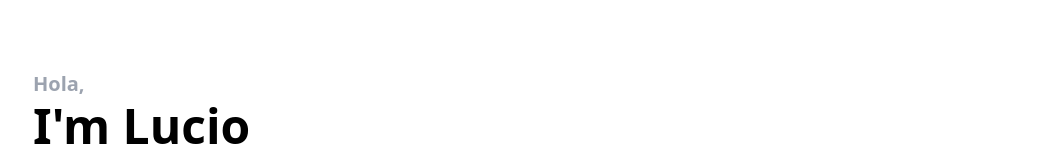
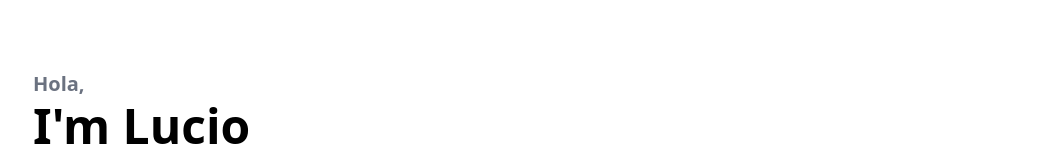
Before and after one commit to luciovilla/luciovilla.com, a Next.js app: page / in a window 1280 px wide. Shown: the part 190-349 px from the top of the page, without its empty margins (127-1166 px from the left). Built offline with nearby package versions, Linux system fonts and the light colour scheme.

Commit message:
increast contrast

```diff
--- a/components/Topper.js
+++ b/components/Topper.js
@@ -6,7 +6,7 @@ export default function Topper() {
       <div className="container mx-auto px-4 w-full md:w-4/5">
         <div className="flex flex-wrap ">
           <div className="w-full px-4">
-            <span className="font-semibold text-xl text-gray-400">Hola,</span>
+            <span className="font-semibold text-xl text-gray-500">Hola,</span>
             <h1 className="mt-1">
               <span className="font-semibold text-5xl">I'm Lucio</span>
               <p className="mt-1 text-lg text-gray-700 max-w-md">
```
